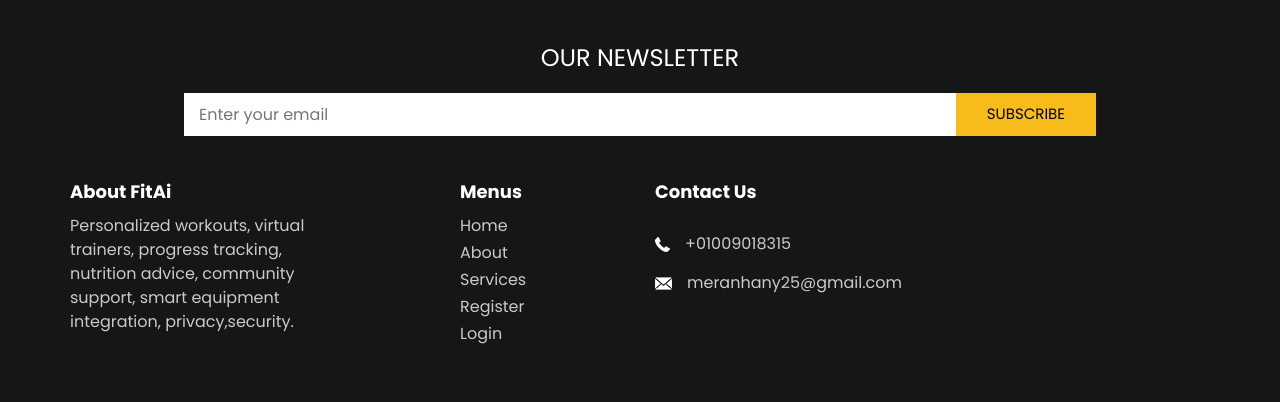
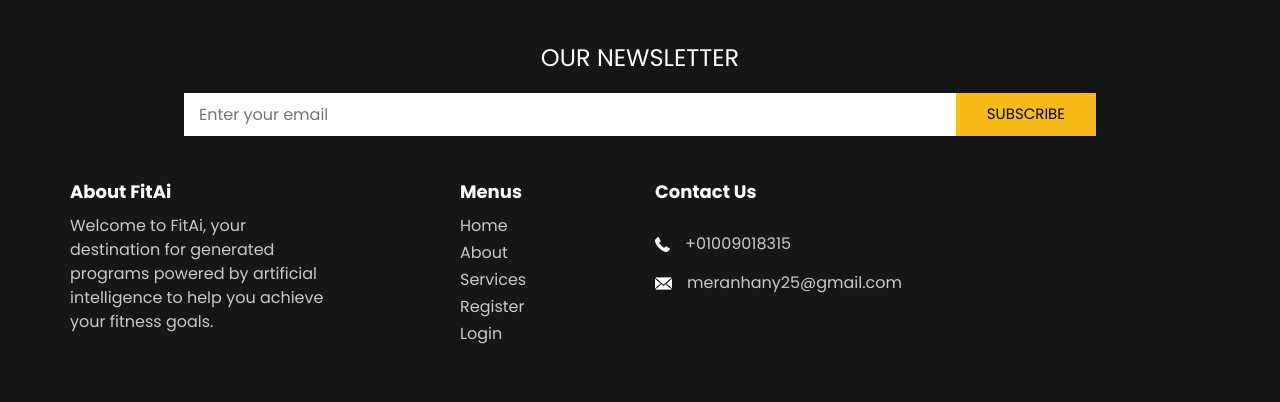
Before and after one commit to loda26/FitAi, a Flask app: page / in a window 1280 px wide. Shown: the part 4612-5014 px from the top of the page. Run offline with Flask 3, Linux system fonts and the light colour scheme; some libraries are stand-ins or nearby versions; some web fonts are replaced.

```diff
--- a/templates/layouts/base.html
+++ b/templates/layouts/base.html
@@ -131,7 +131,8 @@
             About FitAi
           </h6>
           <p>
-            Personalized workouts, virtual trainers, progress tracking, nutrition advice, community support, smart equipment integration, privacy,security.
+            Welcome to FitAi, your destination for generated programs powered by artificial intelligence
+            to help you achieve your fitness goals.
           </p>
         </div>
         <div class="col-md-2 offset-md-1">
```
